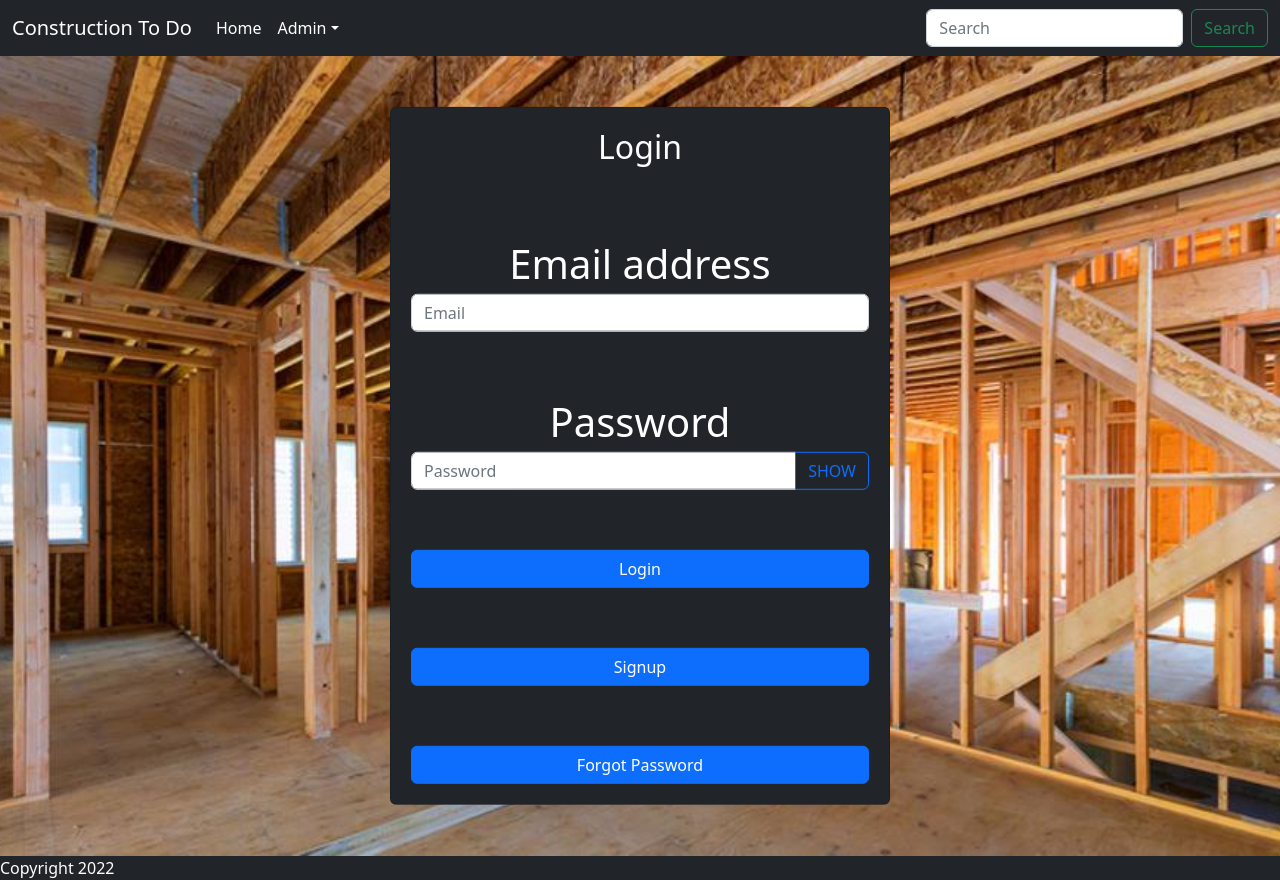
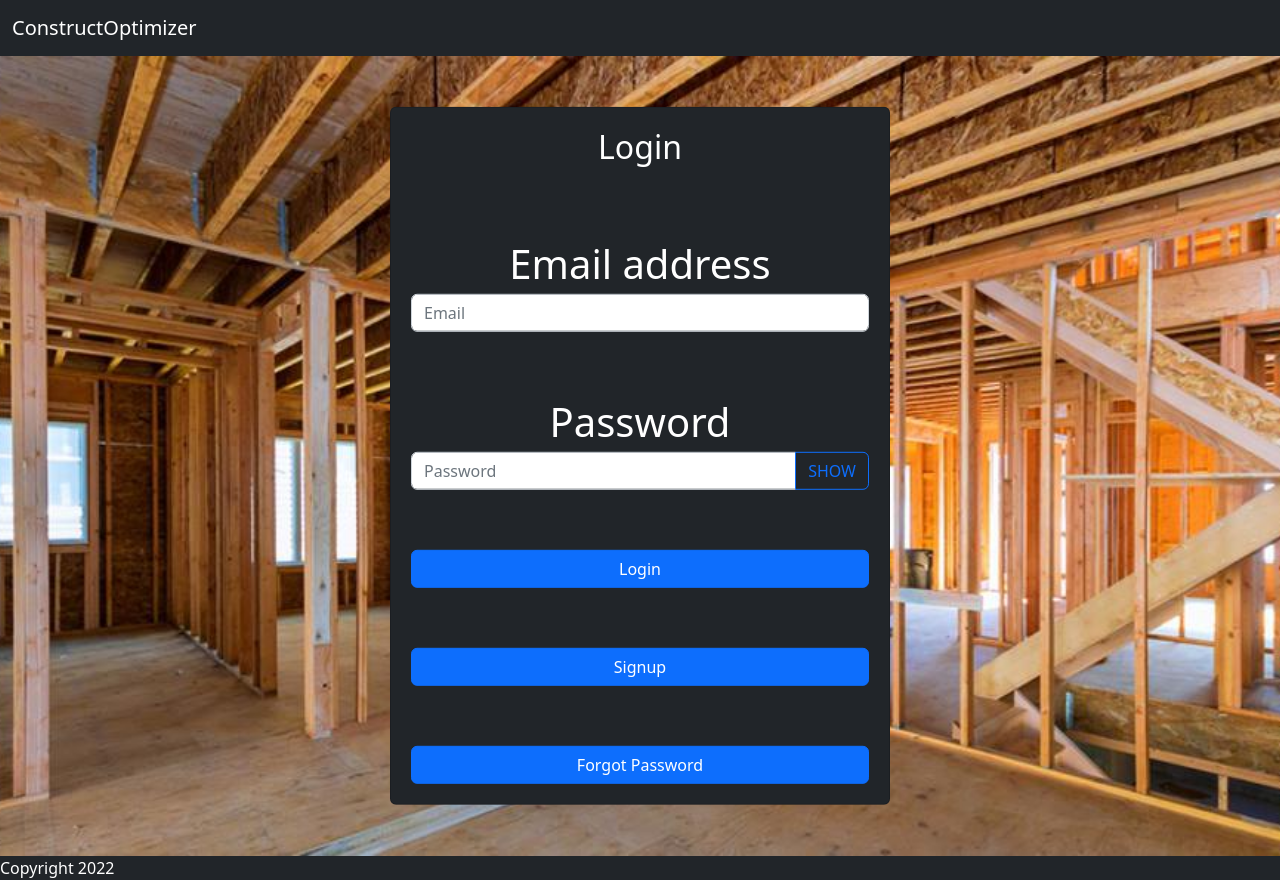
Before and after one commit to StevenMetz/ConstructOptimizer, a React (Vite) app: page / in a window 1280 px wide. Built offline with nearby package versions, Linux system fonts and the light colour scheme.

Commit message:
changed name and how nav shows up when logged in vs out

```diff
--- a/src/EmployeesIndex.jsx
+++ b/src/EmployeesIndex.jsx
@@ -16,9 +16,10 @@ export function EmployeesIndex(props) {
     };
     return (
       <div className="container" key={employee.id}>
-        <div className=" row gx-5">
+        <div className=" col-6">
           <div className="card">
-            <img src={employee.image} className="card-img-top" alt="..." />
+            <div className="row-4">
+              <img src={employee.image} className="card-img-top rounded mx-auto d-block" alt="" />
               <div className="card-body">
                 <h5>Name: {` ${employee.first_name} ${employee.last_name}`}</h5>
                 <p> Email: {employee.email}</p>
@@ -32,6 +33,7 @@ export function EmployeesIndex(props) {
             </div>
           </div>
         </div>
+      </div>
     );
   });
 
--- a/src/Header.jsx
+++ b/src/Header.jsx
@@ -3,17 +3,10 @@ export function Header() {
   let authenticationLinks;
   if (localStorage.jwt !== undefined) {
     authenticationLinks = (
-      <li className="nav-item text-white">
-        <LogoutLink />
-      </li>
-    );
-  }
-  return (
-    <header id="header">
       <nav className="navbar navbar-expand-lg bg-dark">
         <div className="container-fluid">
           <a className="navbar-brand text-white" href="/todos">
-            Construction To Do
+            ConstructOptimizer
           </a>
           <button
             className="navbar-toggler"
@@ -33,7 +26,10 @@ export function Header() {
                   Home
                 </a>
               </li>
-              {authenticationLinks}
+              <li className="nav-item text-white">
+                <LogoutLink />
+              </li>
+
               <li className="nav-item dropdown">
                 <a
                   className="nav-link dropdown-toggle text-white"
@@ -75,6 +71,32 @@ export function Header() {
           </div>
         </div>
       </nav>
+    );
+  } else {
+    authenticationLinks = (
+      <nav className="navbar navbar-expand-lg bg-dark">
+        <div className="container-fluid">
+          <a className="navbar-brand text-white" href="/">
+            ConstructOptimizer
+          </a>
+          <button
+            className="navbar-toggler"
+            type="button"
+            data-bs-toggle="collapse"
+            data-bs-target="#navbarSupportedContent"
+            aria-controls="navbarSupportedContent"
+            aria-expanded="false"
+            aria-label="Toggle navigation"
+          >
+            <span className="navbar-toggler-icon"></span>
+          </button>
+        </div>
+      </nav>
+    );
+  }
+  return (
+    <header id="header">
+      <div>{authenticationLinks}</div>
     </header>
   );
 }
```
Also changed, not shown: 1 other file (tests, documents, lock files or other folders). Lines whose indentation alone changed are shown as unchanged.
